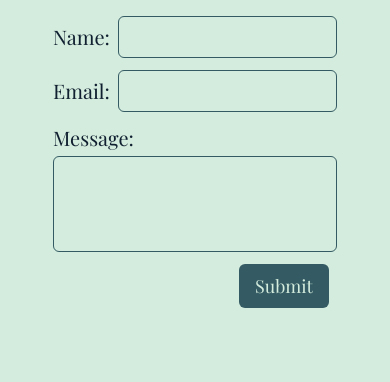
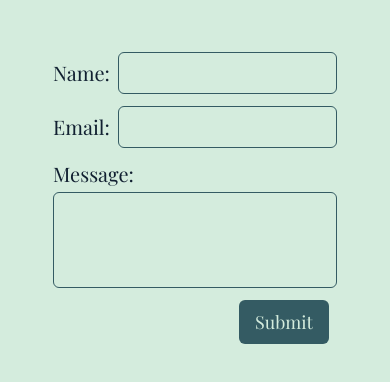
Before and after one commit to rtokala14/personal-portfolio, an Astro site: page /contact in a window 390 px wide. Shown: the part 228-610 px from the top of the page. Built offline with nearby package versions, Linux system fonts and the light colour scheme; Astro itself is replaced by a stand-in of ours.

Commit message:
Change gap in mobile devices

```diff
--- a/src/pages/contact.astro
+++ b/src/pages/contact.astro
@@ -5,7 +5,7 @@ import Layout from "../layouts/Layout.astro";
 
 <Layout title="Contact Rohit Tokala">
   <div
-    class="flex flex-col md:flex-row gap-5 md:gap-0 justify-evenly mt-36 items-center"
+    class="flex flex-col md:flex-row gap-14 md:gap-0 justify-evenly mt-36 items-center"
   >
     <div>
       <h2 class="text-3xl">Get in touch with me!</h2>
```
